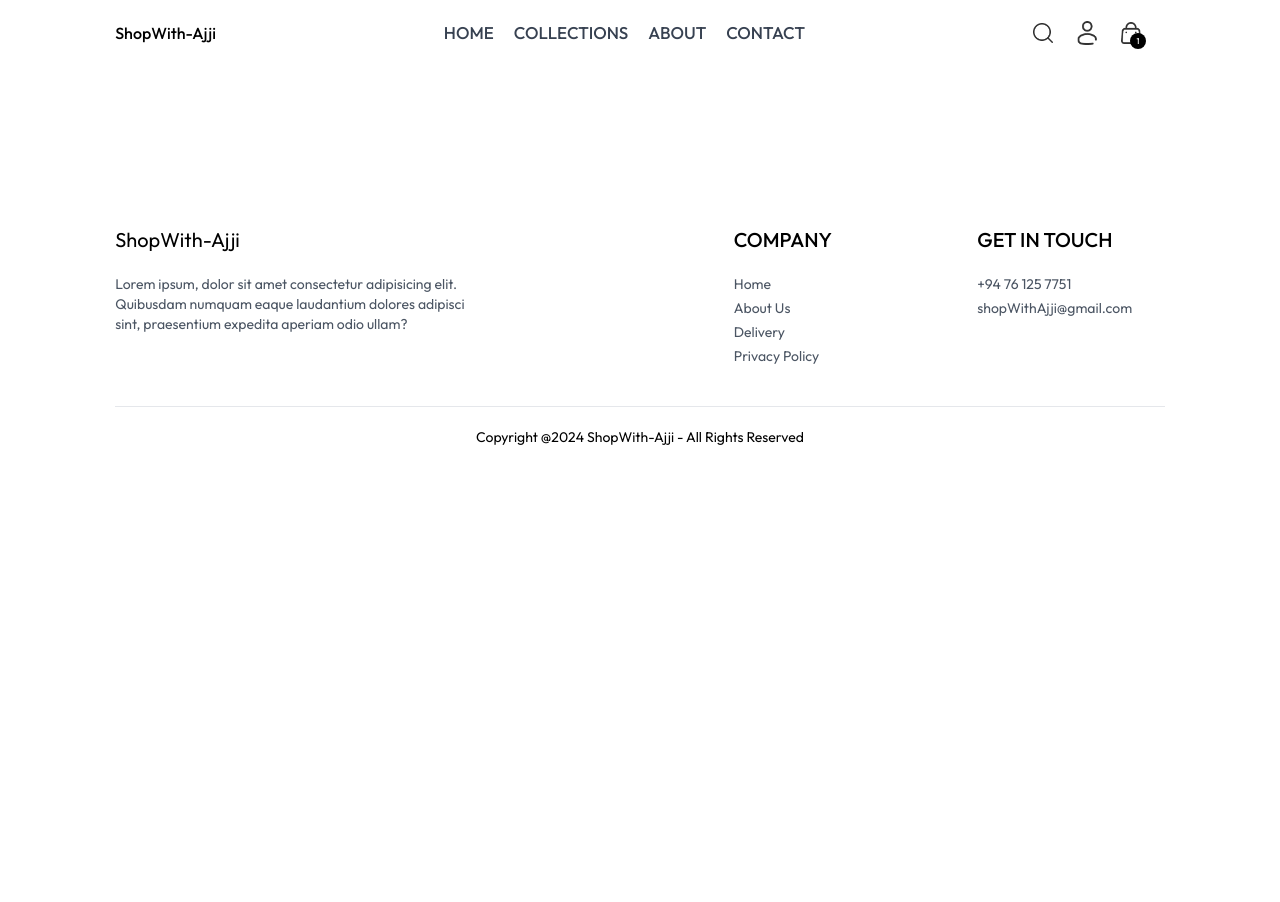
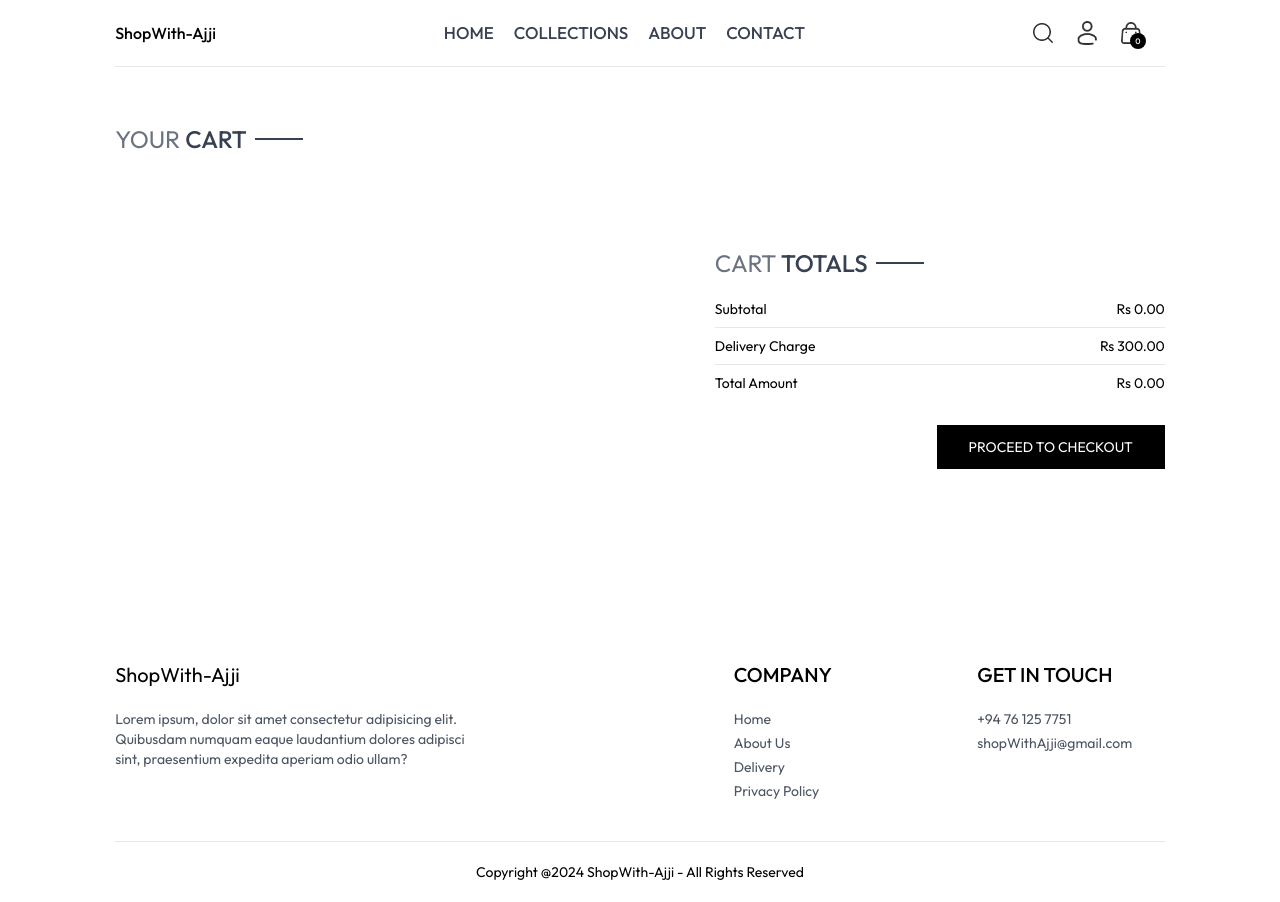
Before and after one commit to asjadahamed77/Shop-with-Ajji, a React (Create React App) app in the folder frontend/: page /cart in a window 1280 px wide. Before the commit the page ends 800 px from the top, so only its background shows below. Built offline with nearby package versions, Linux system fonts and the light colour scheme.

Commit message:
Completed Cart Page onGoing with place-order page

```diff
--- a/frontend/src/App.js
+++ b/frontend/src/App.js
@@ -11,10 +11,13 @@ import Product from './pages/Product';
 import Navbar from './components/Navbar';
 import Footer from './components/Footer';
 import SearchBar from './components/SearchBar';
+import { ToastContainer, toast } from 'react-toastify';
+import 'react-toastify/dist/ReactToastify.css';
 function App() {
   return (
     <div>
      <BrowserRouter>
+     <ToastContainer />
      <div className='px-4 sm:px-[5vw] md:px-[7vw] lg:px-[9vw]'>
       <Navbar/>
       <SearchBar />
--- /dev/null
+++ b/frontend/src/components/CartTotal.jsx
@@ -0,0 +1,32 @@
+import React, { useContext } from 'react'
+import { ShopContext } from '../context/ShopContext'
+import Title from './Title'
+
+const CartTotal = () => {
+    const {currency,delivery_fee,getCartAmount} = useContext(ShopContext)
+  return (
+    <div className='w-full'>
+      <div className='text-2xl'>
+        <Title text1={"CART"} text2={"TOTALS"} />
+      </div>
+      <div className='flex flex-col gap-2 mt-2 text-sm'>
+        <div className='flex justify-between'>
+                <p>Subtotal</p>
+                <p>{currency} {getCartAmount()}.00</p>
+        </div>
+        <hr />
+        <div className='flex justify-between'>
+                <p>Delivery Charge</p>
+                <p>{currency} {delivery_fee}.00</p>
+        </div>
+        <hr />
+        <div className='flex justify-between'>
+                <p>Total Amount</p>
+                <p>{currency} {getCartAmount()===0?0:getCartAmount()+ delivery_fee}.00</p>
+        </div>
+      </div>
+    </div>
+  )
+}
+
+export default CartTotal
--- a/frontend/src/components/Navbar.jsx
+++ b/frontend/src/components/Navbar.jsx
@@ -11,7 +11,7 @@ const Navbar = () => {
   const location = useLocation();
   const currentPath = location.pathname;
 const [visible,setVisible] = useState(false)
-const {setShowSearch} = useContext(ShopContext)
+const {setShowSearch, getCartCount} = useContext(ShopContext)
   return (
     <div className="flex justify-between items-center py-5 font-medium">
       <div>
@@ -69,7 +69,7 @@ const {setShowSearch} = useContext(ShopContext)
         </div>
         <Link to={'/cart'} className="relative">
         <img src={cart_icon} alt="Cart"  className="w-5 cursor-pointer"  />
-        <p className="absolute right-[-5px] bottom-[-5px] w-4 text-center leading-4 bg-black text-white aspect-squre rounded-full text-[8px]">1</p>
+        <p className="absolute right-[-5px] bottom-[-5px] w-4 text-center leading-4 bg-black text-white aspect-squre rounded-full text-[8px]">{getCartCount()}</p>
         </Link>
         <div>
             <img onClick={()=>setVisible(true)} src={menu_icon} alt="Menu" className="w-5 cursor-pointer sm:hidden"/>
--- a/frontend/src/context/ShopContext.jsx
+++ b/frontend/src/context/ShopContext.jsx
@@ -1,14 +1,72 @@
-import { createContext, useState } from 'react'
-import { products } from '../assets/assets'
-export const ShopContext = createContext()
+import { createContext, useState } from "react";
+import { products } from "../assets/assets";
+import { toast } from "react-toastify";
+export const ShopContext = createContext();
 
-const ShopContextProvider = (props)=>{
+const ShopContextProvider = (props) => {
+  const currency = "Rs";
+  const delivery_fee = 300;
 
-    const currency = 'Rs'
-    const delivery_fee = 300
+  const [search, setSearch] = useState("");
+  const [showSearch, setShowSearch] = useState(false);
+  const [cartItems, setCartItems] = useState({});
 
-    const [search,setSearch] = useState('')
-    const [showSearch,setShowSearch] = useState(false)
+
+  const addToCart = async (itemId, size) => {
+    let cartData = structuredClone(cartItems);
+    if (!size) {
+      toast.error("Select Product Size");
+      return;
+    }
+    if (cartData[itemId]) {
+      if (cartData[itemId][size]) {
+        cartData[itemId][size] += 1;
+      } else {
+        cartData[itemId][size] = 1;
+      }
+    } else {
+      cartData[itemId] = {};
+      cartData[itemId][size] = 1;
+    }
+    setCartItems(cartData);
+  };
+
+  const getCartCount = () => {
+    let totalCount = 0;
+    for (const items in cartItems) {
+      for (const item in cartItems[items]) {
+        try {
+          if (cartItems[items][item]) {
+            totalCount += cartItems[items][item];
+          }
+        } catch (error) {}
+      }
+    }
+    return totalCount;
+  };
+
+  const updateQuantity = async (itemId, size, quantity) => {
+    let cartData = structuredClone(cartItems);
+    cartData[itemId][size] = quantity;
+    setCartItems(cartData);
+  };
+
+  const getCartAmount = ()=>{
+    let totalAmount = 0
+    for ( const items in cartItems){
+        let itemInfo = products.find((product)=>product._id===items)
+        for(const item in cartItems[items]){
+            try{
+                if(cartItems[items][item]){
+                    totalAmount += itemInfo.price * cartItems[items][item]
+                }
+            }catch(error){
+
+            }
+        }
+    }
+    return totalAmount
+  }
 
   const value = {
     products,
@@ -18,15 +76,16 @@ const ShopContextProvider = (props)=>{
     setSearch,
     showSearch,
     setShowSearch,
-    }
+    cartItems,
+    addToCart,
+    getCartCount,
+    updateQuantity,
+    getCartAmount,
+  };
 
   return (
-        <ShopContext.Provider value={value}>
-            {
-                props.children
-            }
-        </ShopContext.Provider>
-    )
-}
+    <ShopContext.Provider value={value}>{props.children}</ShopContext.Provider>
+  );
+};
 
-export default ShopContextProvider
+export default ShopContextProvider;
--- a/frontend/src/pages/Cart.jsx
+++ b/frontend/src/pages/Cart.jsx
@@ -1,9 +1,64 @@
-import React from 'react'
-
+import React, { useContext, useEffect, useState } from 'react'
+import { ShopContext } from '../context/ShopContext'
+import Title from '../components/Title'
+import bin_icon from '../assets/bin_icon.png'
+import CartTotal from '../components/CartTotal'
+import { useNavigate } from 'react-router-dom'
 const Cart = () => {
+  const {products,currency,cartItems,updateQuantity} = useContext(ShopContext)
+  const [cartData,setCartData] = useState([])
+  const navigate = useNavigate()
+  useEffect(()=>{
+    const tempData = []
+    for (const items in cartItems){
+      for(const item in cartItems[items]){
+        if(cartItems[items][item]>0){
+            tempData.push({
+              _id:items,
+              size:item,
+              quantity:cartItems[items][item]
+            })
+        }
+      }
+    }
+    setCartData(tempData)
+  },[cartItems])
   return (
-    <div>
-
+    <div className='border-t pt-14'>
+      <div className='text-2xl mb-3'>
+        <Title text1={'YOUR'} text2={'CART'}/>
+      </div>
+      <div>
+        {
+          cartData.map((item,index)=>{
+            const productData = products.find((product)=>product._id===item._id)
+            return (
+              <div key={index} className='py-4 border-t border-b text-gray-700 grid grid-cols-[4fr_0.5fr_0.5fr] sm:grid-cols-[4fr_2fr_0.5fr] items-center gap-4'>
+                  <div className='flex items-start gap-6'>
+                      <img className='w-16 sm:w-20' src={productData.image[0]} alt="" />
+                      <div>
+                        <p className='text-xs sm:text-lg font-medium'>{productData.name}</p>
+                        <div className='flex items-center gap-5 mt-2'>
+                            <p>{currency} {productData.price}</p>
+                            <p className='px-2 sm:px-3 sm:py-1 border bg-slate-50'>{item.size}</p>
+                        </div>
+                      </div>
+                  </div>
+                  <input onChange={(e)=> e.target.value === "" || e.target.value === '0' ? null : updateQuantity(item._id,item.size,Number(e.target.value))} className='border max-w-10 sm:max-w-20 px-1 sm:px-2 py-1' type="number" min={1} defaultValue={item.quantity} />
+                  <img onClick={()=>updateQuantity(item._id,item.size,0)} className='w-4 sm:w-5 cursor-pointer' src={bin_icon} alt="" />
+              </div>
+            )
+          })
+        }
+      </div>
+      <div className='flex justify-end my-20'>
+          <div className='w-full sm:w-[450px]'>
+            <CartTotal />
+            <div className='w-full text-end'>
+                <button onClick={()=>navigate('/place-order')} className='bg-black text-white text-sm my-8 px-8 py-3 '>PROCEED TO CHECKOUT</button>
+            </div>
+          </div>
+      </div>
     </div>
   )
 }
--- a/frontend/src/pages/PlaceOrder.jsx
+++ b/frontend/src/pages/PlaceOrder.jsx
@@ -1,9 +1,40 @@
 import React from 'react'
+import Title from '../components/Title'
+import CartTotal from '../components/CartTotal'
 
 const PlaceOrder = () => {
   return (
-    <div>
-
+    <div className='flex flex-col sm:flex-row justify-between gap-4 pt-5 sm:pt-14 min-h-[80vh]'>
+      {/* Left Side */}
+      <div className='flex flex-col gap-4 w-full sm:max-w-[480px]'>
+        <div className='text-xl sm:text-2xl my-3'>
+          <Title text1={'DELIVERY'} text2={'INFORMATION'} />
+        </div>
+        <div className='flex gap-3'>
+          <input className='border border-gray-300 rounded py-1.5 px-3.5 w-full' type="text" placeholder='First Name' />
+          <input className='border border-gray-300 rounded py-1.5 px-3.5 w-full' type="text" placeholder='Last Name' />
+        </div>
+        <input className='border border-gray-300 rounded py-1.5 px-3.5 w-full' type="email" placeholder='Email Address' />
+        <input className='border border-gray-300 rounded py-1.5 px-3.5 w-full' type="text" placeholder='Street' />
+        <div className='flex gap-3'>
+          <input className='border border-gray-300 rounded py-1.5 px-3.5 w-full' type="text" placeholder='City' />
+          <input className='border border-gray-300 rounded py-1.5 px-3.5 w-full' type="text" placeholder='State' />
+        </div>
+        <div className='flex gap-3'>
+          <input className='border border-gray-300 rounded py-1.5 px-3.5 w-full' type="number" placeholder='Zipcode' />
+          <input className='border border-gray-300 rounded py-1.5 px-3.5 w-full' type="text" placeholder='Country' />
+        </div>
+        <input className='border border-gray-300 rounded py-1.5 px-3.5 w-full' type="number" placeholder='Phone' />
+      </div>
+      {/* Right Side */}
+      <div className='mt-8'>
+          <div className='mt-8 min-w-80'>
+              <CartTotal />
+          </div>
+          <div className='mt-12'>
+              <Title text1={'PAYMENT'} text2={'METHOD'} />
+          </div>
+      </div>
     </div>
   )
 }
--- a/frontend/src/pages/Product.jsx
+++ b/frontend/src/pages/Product.jsx
@@ -6,7 +6,7 @@ import star_dull_icon from '../assets/star_dull_icon.png'
 import RelatedProducts from '../components/RelatedProducts'
 const Product = () => {
   const {productId} =  useParams()
-  const {products, currency} = useContext(ShopContext)
+  const {products, currency, addToCart} = useContext(ShopContext)
   const [productData,setProductData] = useState(null)
   const [image,setImage] = useState('')
   const [size,setSize] = useState('')
@@ -63,7 +63,7 @@ const Product = () => {
                   }
               </div>
             </div>
-            <button className='bg-black text-white px-8 py-3 text-sm active:bg-gray-700'>ADD TO CART</button>
+            <button onClick={()=>addToCart(productData._id,size)} className='bg-black text-white px-8 py-3 text-sm active:bg-gray-700'>ADD TO CART</button>
             <hr className='mt-8 sm:w-4/5' />
             <div className='flex flex-col text-sm text-gray-500 mt-5 gap-1'>
                   <p>100% Original Product.</p>
```
Lines whose indentation alone changed are shown as unchanged.
